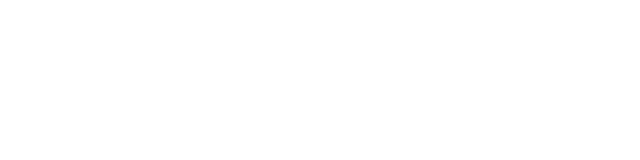
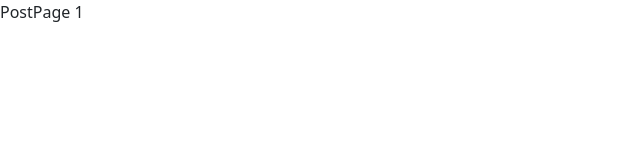
Before and after one commit to westreed/Soma-Team-Building-MP, a React (Create React App) app: page /post/1 in a window 1280 px wide. Shown: the top 160 px of the page, without its empty margins (0-640 px from the left). Built offline with nearby package versions, Linux system fonts and the light colour scheme.

Commit message:
react-router-dom, bootstrap 사용

```diff
--- a/package.json
+++ b/package.json
@@ -9,6 +9,7 @@
     "bootstrap": "^5.2.3",
     "react": "^18.2.0",
     "react-dom": "^18.2.0",
+    "react-router-dom": "^6.10.0",
     "react-scripts": "5.0.1",
     "web-vitals": "^2.1.4"
   },
--- a/src/App.js
+++ b/src/App.js
@@ -1,7 +1,16 @@
+import { BrowserRouter, Route, Routes } from "react-router-dom";
+import HomePage from "./pages/HomePage";
+import PostPage from "./pages/PostPage";
 
 function App() {
   return (
     <div className="App">
+      <BrowserRouter>
+        <Routes>
+          <Route path="/" element={<HomePage/>}></Route>
+          <Route path="/post/:id" element={<PostPage/>}></Route>
+        </Routes>
+      </BrowserRouter>
     </div>
   );
 }
--- /dev/null
+++ b/src/pages/HomePage.js
@@ -0,0 +1,11 @@
+import React from 'react';
+
+function HomePage(){
+    return (
+        <div>
+            Hello
+        </div>
+    );
+}
+
+export default HomePage;
--- /dev/null
+++ b/src/pages/PostPage.js
@@ -0,0 +1,13 @@
+import React from 'react';
+import { useParams } from 'react-router-dom';
+
+function PostPage(){
+    const { id } = useParams();
+    return (
+        <div>
+            PostPage {id}
+        </div>
+    );
+}
+
+export default PostPage;
```
Also changed, not shown: 2 other files (tests, documents, lock files or other folders).
